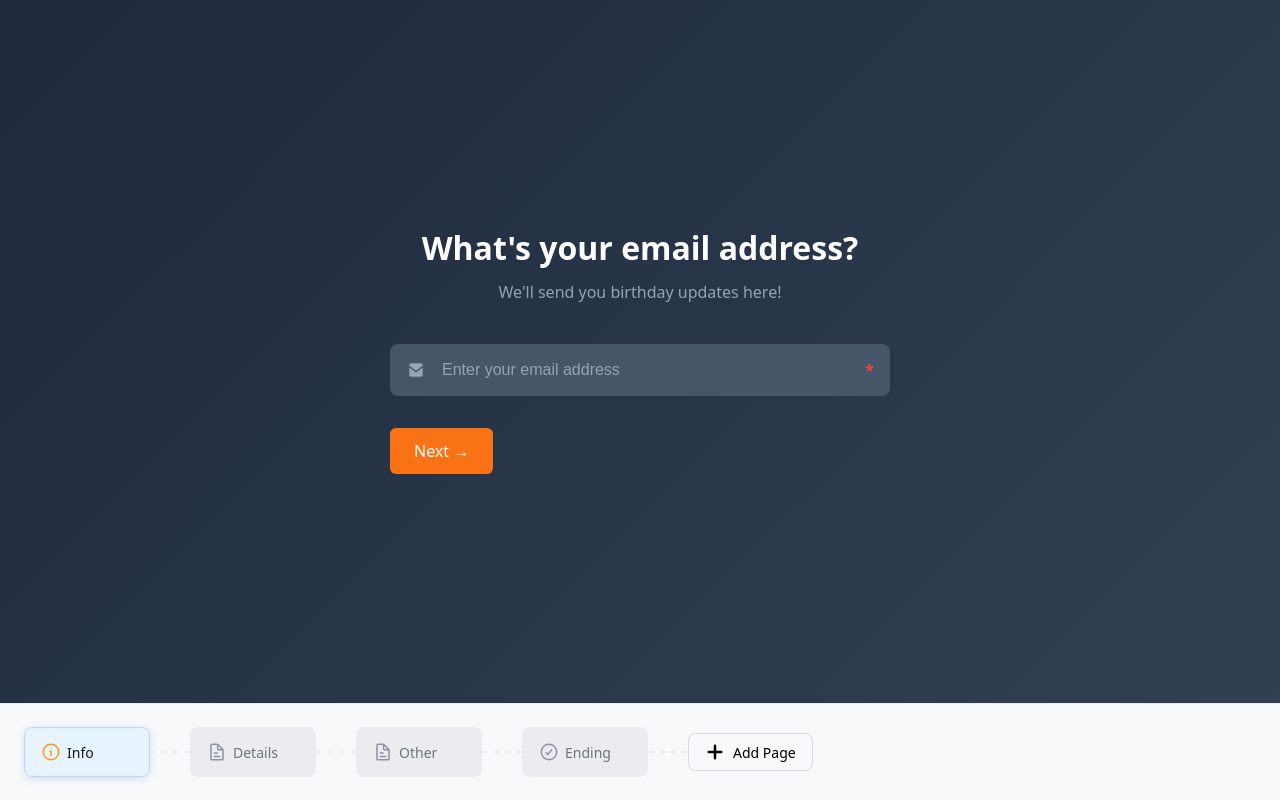
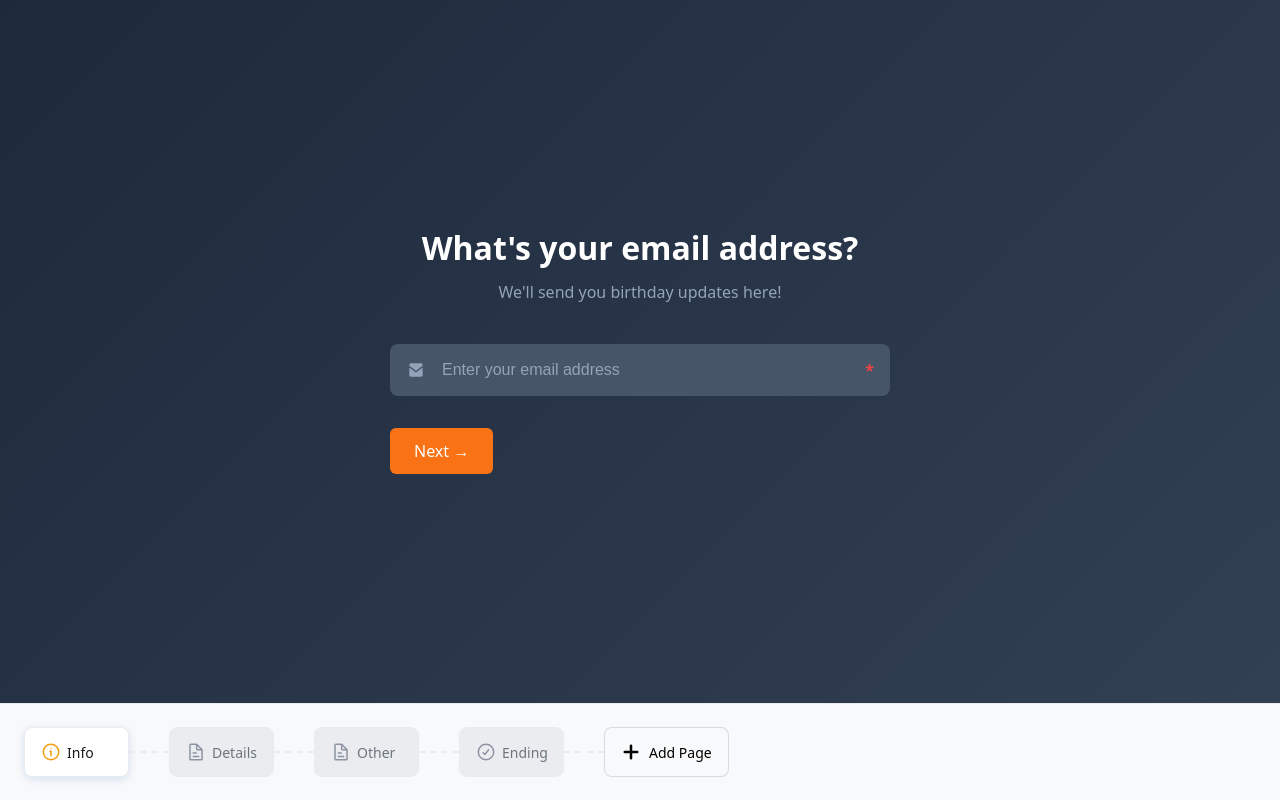
Before and after one commit to techofmamun/task-animation, a React (Vite) app: page / in a window 1280 px wide. Built offline with nearby package versions, Linux system fonts and the light colour scheme.

Commit message:
style: Update styles for AddPageTabButton and FormPage components; standardize colors and dimensions

```diff
--- a/src/components/AddPageTabButton.css
+++ b/src/components/AddPageTabButton.css
@@ -7,26 +7,28 @@
   border-radius: 8px;
   cursor: pointer;
   background-color: #f8f9fa;
-  border: 1px solid #9DA4B259;
+  border: 1px solid #9da4b259;
   position: relative;
   user-select: none;
   white-space: nowrap;
   color: #000;
   font-size: 14px;
-  min-height: 32px;
-  min-width: 92px;
   transition: all 0.2s ease;
+  min-height: 50px;
+  outline: none;
 }
 
 .add-page-tab-button:hover {
-  background-color: #9DA4B259;
-  border-color: #dee2e6;
-  color: #495057;
+  transform: scale(1.02);
   --svg-color: #000;
+  border: 1px solid #9da4b259;
 }
 
 .add-page-tab-button:active {
   transform: scale(0.98);
+}
+.add-page-tab-button:focus {
+  outline: none;
 }
 
 .add-page-tab-button svg {
--- a/src/components/FormPage.css
+++ b/src/components/FormPage.css
@@ -12,13 +12,11 @@
   white-space: nowrap;
   color: #6c757d;
   font-size: 14px;
-  min-height: 32px;
-  min-width: 92px;
+  height: 32px;
+  width: 71px;
   transform: translateY(0) scale(1);
   will-change: transform, background-color, border-color, box-shadow;
   transition: all 0.3s cubic-bezier(0.34, 1.56, 0.64, 1);
-
-  /* CSS custom properties for SVG colors */
   --svg-color: #8c93a1;
 }
 
@@ -27,23 +25,23 @@
 }
 
 .form-page:hover {
-  background-color: #9DA4B259;
+  background-color: #9da4b259;
   border-color: #dee2e6;
   color: #495057;
-  /* transform: translateY(-4px) scale(1.02); */
   box-shadow: 0 8px 25px rgba(0, 0, 0, 0.12);
 }
 
 .form-page.active {
-  background-color: #e7f3ff;
-  border-color: #b3d9ff;
+  background-color: #fff;
   color: #1a1a1a;
   font-weight: 500;
   box-shadow: 0 2px 8px rgba(0, 86, 179, 0.15);
   --svg-color: #f59d0e;
 }
+.form-page:focus {
+  background-color: #e7f3ff;
+}
 
-/* Apply the custom property to SVG elements within the form page */
 .form-page svg {
   color: var(--svg-color);
 }
@@ -59,7 +57,6 @@
 .form-page.active:hover {
   background-color: #d1ecf1;
   border-color: #bee5eb;
-  /* transform: translateY(-4px) scale(1.02); */
   box-shadow: 0 8px 25px rgba(0, 86, 179, 0.25);
 }
 
```
